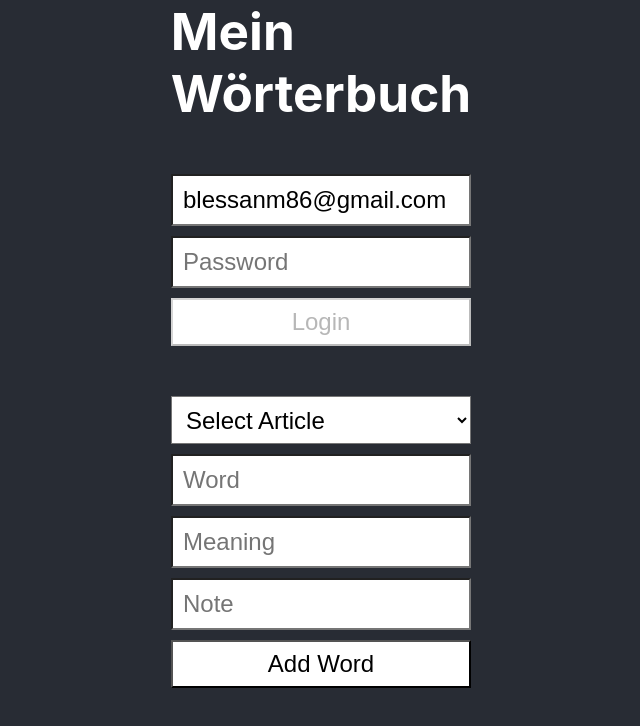
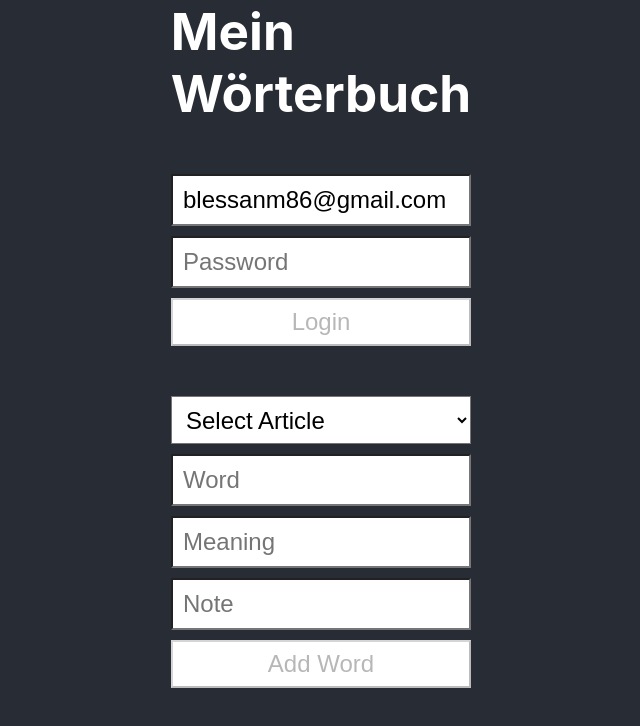
Before and after one commit to blessanm86/mein-woerterbuch, a React (Create React App) app: page / in a window 1280 px wide. Shown: the top 726 px of the page, without its empty margins (319-959 px from the left). Built offline with nearby package versions, Linux system fonts and the light colour scheme.

Commit message:
Extracts form logic into a hook

```diff
--- a/src/components/Add.jsx
+++ b/src/components/Add.jsx
@@ -1,63 +1,78 @@
-import React, { useReducer } from "react";
+import React from "react";
 
-const INITIAL_STATE = {
-  word: "",
-  article: "",
-  meaning: "",
-  note: "",
-  isValid: true
-};
+import useForm from "../hooks/useForm";
 
-function isValid(values) {
-  return !values.some(value => !Boolean(value));
-}
-
-function reducer(state, action) {
-  const { type, field, value } = action;
-
-  if (type === "reset") return INITIAL_STATE;
-
-  const newState = {
-    ...state,
-    [field]: value.toLowerCase()
-  };
-
-  const { article, word, meaning } = newState;
-
-  return {
-    ...newState,
-    isValid: isValid([article, word, meaning])
-  };
-}
+const INITIAL_STATE = [
+  {
+    name: "article",
+    type: "select",
+    value: "",
+    required: true,
+    options: [
+      { label: "Select Article", value: "" },
+      { label: "Der", value: "der" },
+      { label: "Die", value: "die" },
+      { label: "Das", value: "das" }
+    ]
+  },
+  {
+    name: "word",
+    placeholder: "Word",
+    type: "text",
+    value: "",
+    required: true
+  },
+  {
+    name: "meaning",
+    placeholder: "Meaning",
+    type: "text",
+    value: "",
+    required: true
+  },
+  {
+    name: "note",
+    placeholder: "Note",
+    type: "text",
+    value: ""
+  }
+];
 
 function Add({ onAdd }) {
-  const [state, dispatch] = useReducer(reducer, INITIAL_STATE);
-  const { article, word, meaning, note, isValid } = state;
-
-  const onChange = evt =>
-    dispatch({ type: "edit", field: evt.target.name, value: evt.target.value });
+  const [state, [onChange, reset], isValid] = useForm(INITIAL_STATE);
 
   const addWord = () => {
-    onAdd(state);
-    dispatch({ type: "reset" });
+    const word = state.reduce((prev, property) => {
+      return {
+        ...prev,
+        [property.name]: property.value
+      };
+    }, {});
+    onAdd(word);
+    reset();
   };
 
   return (
     <section className="wb-add">
-      <select name="article" value={article} onChange={onChange}>
-        <option value="">Select Article</option>
-        <option value="der">der</option>
-        <option value="die">die</option>
-        <option value="das">das</option>
-      </select>
-      <input placeholder="Word" name="word" value={word} onChange={onChange} />
-      <input
-        placeholder="Meaning"
-        name="meaning"
-        value={meaning}
-        onChange={onChange}
-      />
-      <input placeholder="Note" name="note" value={note} onChange={onChange} />
+      {state.map(input => {
+        if (input.type === "select") {
+          return (
+            <select
+              key={input.name}
+              name={input.name}
+              value={input.name}
+              onChange={onChange}
+            >
+              {input.options.map(option => (
+                <option key={option.value} value={option.value}>
+                  {option.label}
+                </option>
+              ))}
+            </select>
+          );
+        }
+
+        return <input {...input} key={input.name} onChange={onChange} />;
+      })}
       <button disabled={!isValid} onClick={addWord}>
         Add Word
       </button>
--- a/src/components/Login.jsx
+++ b/src/components/Login.jsx
@@ -1,56 +1,32 @@
-import React, { useReducer } from "react";
+import React from "react";
 
-const INITIAL_STATE = {
-  email: "blessanm86@gmail.com",
-  password: "",
-  isValid: ""
-};
+import useForm from "../hooks/useForm";
 
-function isValid(values) {
-  return !values.some(value => !Boolean(value));
-}
-
-function reducer(state, action) {
-  const { type, field, value } = action;
-
-  if (type === "reset") return INITIAL_STATE;
-
-  const newState = {
-    ...state,
-    [field]: value
-  };
-
-  const { email, password } = newState;
-
-  return {
-    ...newState,
-    isValid: isValid([email, password])
-  };
-}
+const INITIAL_STATE = [
+  {
+    placeholder: "Email",
+    type: "email",
+    name: "email",
+    value: "blessanm86@gmail.com",
+    required: true
+  },
+  {
+    placeholder: "Password",
+    type: "password",
+    name: "password",
+    value: "",
+    required: true
+  }
+];
 
 function Login() {
-  const [state, dispatch] = useReducer(reducer, INITIAL_STATE);
-  const { email, password, isValid } = state;
-
-  const onChange = evt =>
-    dispatch({ type: "edit", field: evt.target.name, value: evt.target.value });
+  const [state, [onChange], isValid] = useForm(INITIAL_STATE);
 
   return (
     <section className="wb-login">
-      <input
-        placeholder="Email"
-        name="email"
-        type="email"
-        value={email}
-        onChange={onChange}
-      />
-      <input
-        placeholder="Password"
-        name="password"
-        type="password"
-        value={password}
-        onChange={onChange}
-      />
+      {state.map(input => (
+        <input {...input} key={input.name} onChange={onChange} />
+      ))}
       <button disabled={!isValid}>Login</button>
     </section>
   );
--- /dev/null
+++ b/src/hooks/useForm.js
@@ -0,0 +1,48 @@
+import { useReducer } from "react";
+
+function useForm(inputs) {
+  function onInputChange(evt) {
+    const {
+      target: { name, value }
+    } = evt;
+    dispatch({ type: "edit", name, value });
+  }
+
+  function reset() {
+    dispatch({ type: "reset" });
+  }
+
+  function isValid(inputs) {
+    return inputs.some(input => {
+      if (input.required && !input.value) {
+        return true;
+      }
+
+      return false;
+    });
+  }
+
+  function reducer(state, action) {
+    const [inputs] = state;
+    const { type, name, value } = action;
+
+    if (type === "reset") return INITIAL_STATE;
+
+    const index = inputs.findIndex(input => input.name === name);
+    const newInputs = [
+      ...inputs.slice(0, index),
+      { ...inputs[index], value },
+      ...inputs.slice(index + 1)
+    ];
+
+    return [newInputs, [onInputChange, reset], !isValid(newInputs)];
+  }
+
+  const INITIAL_STATE = [inputs, [onInputChange, reset], false];
+
+  const [state, dispatch] = useReducer(reducer, INITIAL_STATE);
+
+  return state;
+}
+
+export default useForm;
```
